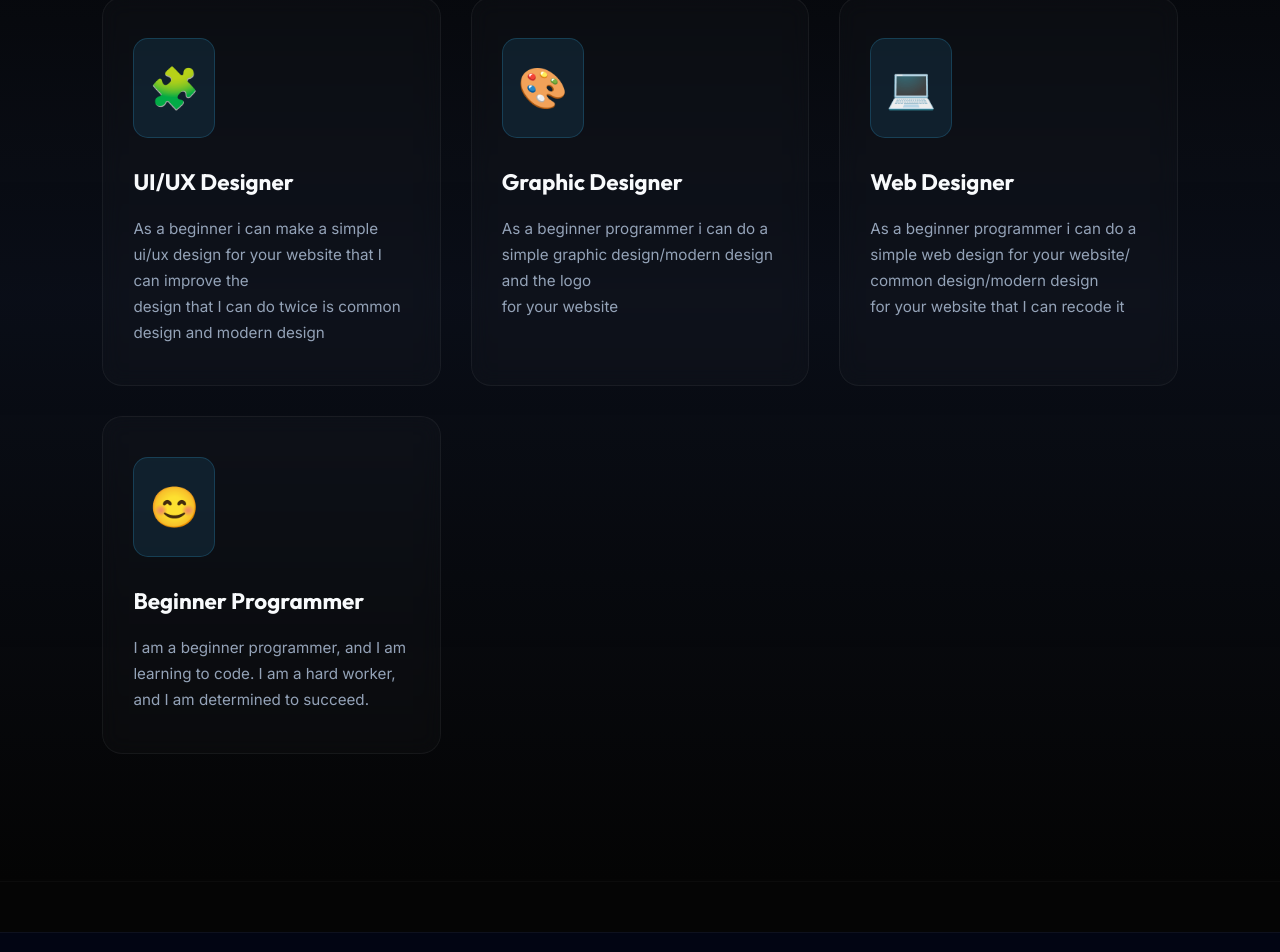
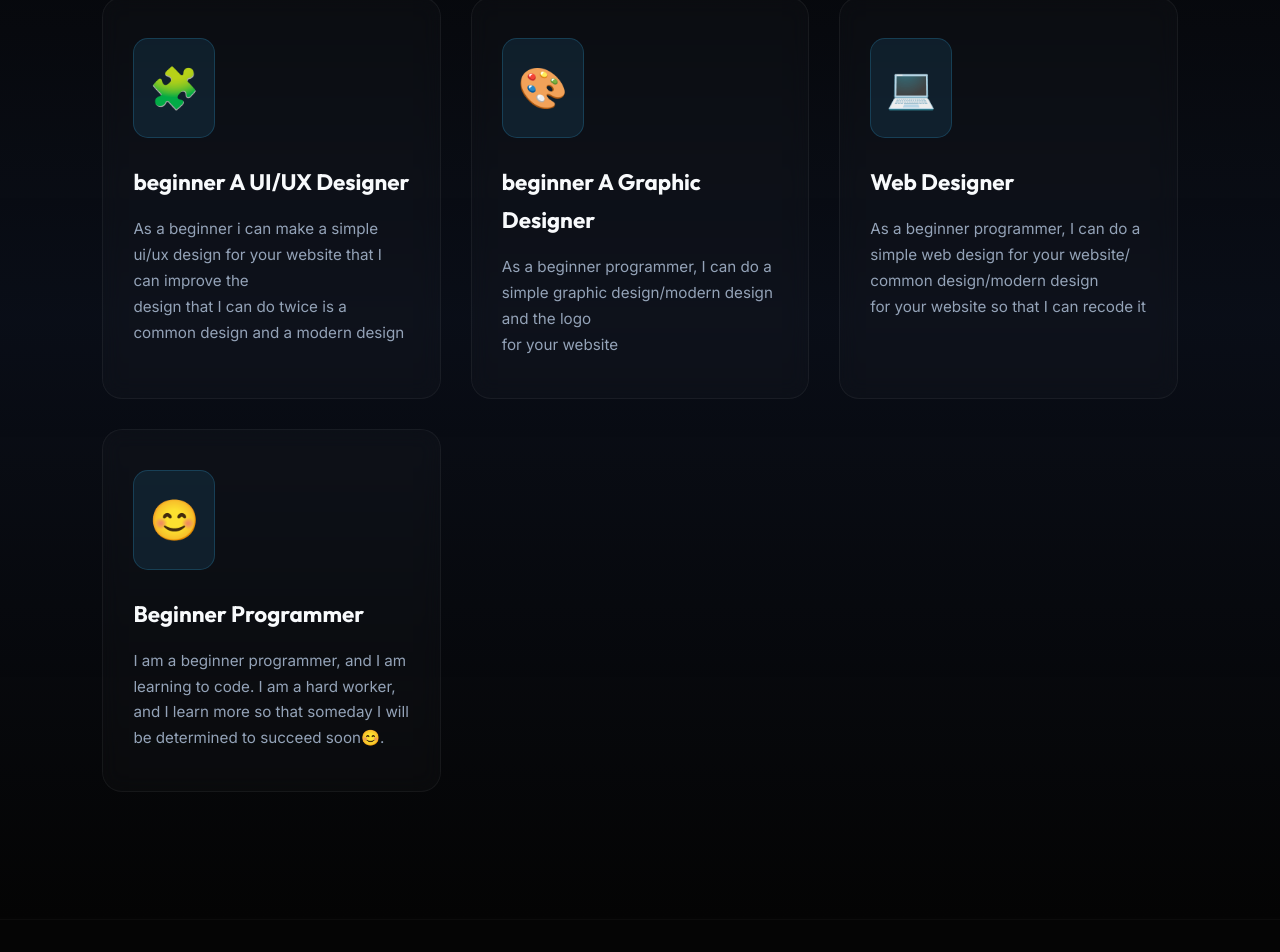
Before and after one commit to Lawrencejay22/simple_portfolio, a React (Vite) app: page / in a window 1280 px wide. Shown: the part 1085-2037 px from the top of the page. Built offline with nearby package versions, Linux system fonts and the light colour scheme.

Commit message:
Revise service titles and descriptions in home.jsx
Updated service descriptions for clarity and professionalism.

```diff
--- a/src/assets/pages/home.jsx
+++ b/src/assets/pages/home.jsx
@@ -43,17 +43,17 @@ export default function Home() {
                 <div className="service-boxes">
                     <div className="service-card">
                         <div className="icon">🧩</div>
-                        <h4>UI/UX Designer</h4>
+                        <h4>beginner A UI/UX Designer</h4>
                         <p> As a beginner i can make a simple ui/ux design for your website that I can improve the
                             <br />
-                            design that I can do twice  is common design and modern design
+                            design that I can do twice  is a common design and a modern design
                         </p>
                     </div>
 
                     <div className="service-card">
                         <div className="icon">🎨</div>
-                        <h4>Graphic Designer</h4>
-                        <p> As a beginner programmer i can do a simple graphic design/modern design and the logo
+                        <h4>beginner A Graphic Designer</h4>
+                        <p> As a beginner programmer, I can do a simple graphic design/modern design and the logo
                             <br />
                             for your website
                         </p>
@@ -61,15 +61,15 @@ export default function Home() {
                     <div className="service-card">
                         <div className="icon">💻</div>
                         <h4>Web Designer</h4>
-                        <p> As a beginner programmer i can do a simple web design for your website/ common design/modern design
+                        <p> As a beginner programmer, I can do a simple web design for your website/ common design/modern design
                             <br />
-                            for your website that I can recode it
+                            for your website so that I can recode it
                         </p>
                     </div>
                     <div className="service-card">
                         <div className="icon">😊</div>
                         <h4>Beginner Programmer</h4>
-                        <p>I am a beginner programmer, and I am learning to code. I am a hard worker, and I am determined to succeed.</p>
+                        <p>I am a beginner programmer, and I am learning to code. I am a hard worker, and I learn more so that someday I will be determined to succeed soon😊.</p>
                     </div>
                 </div>
                 <br />
```
